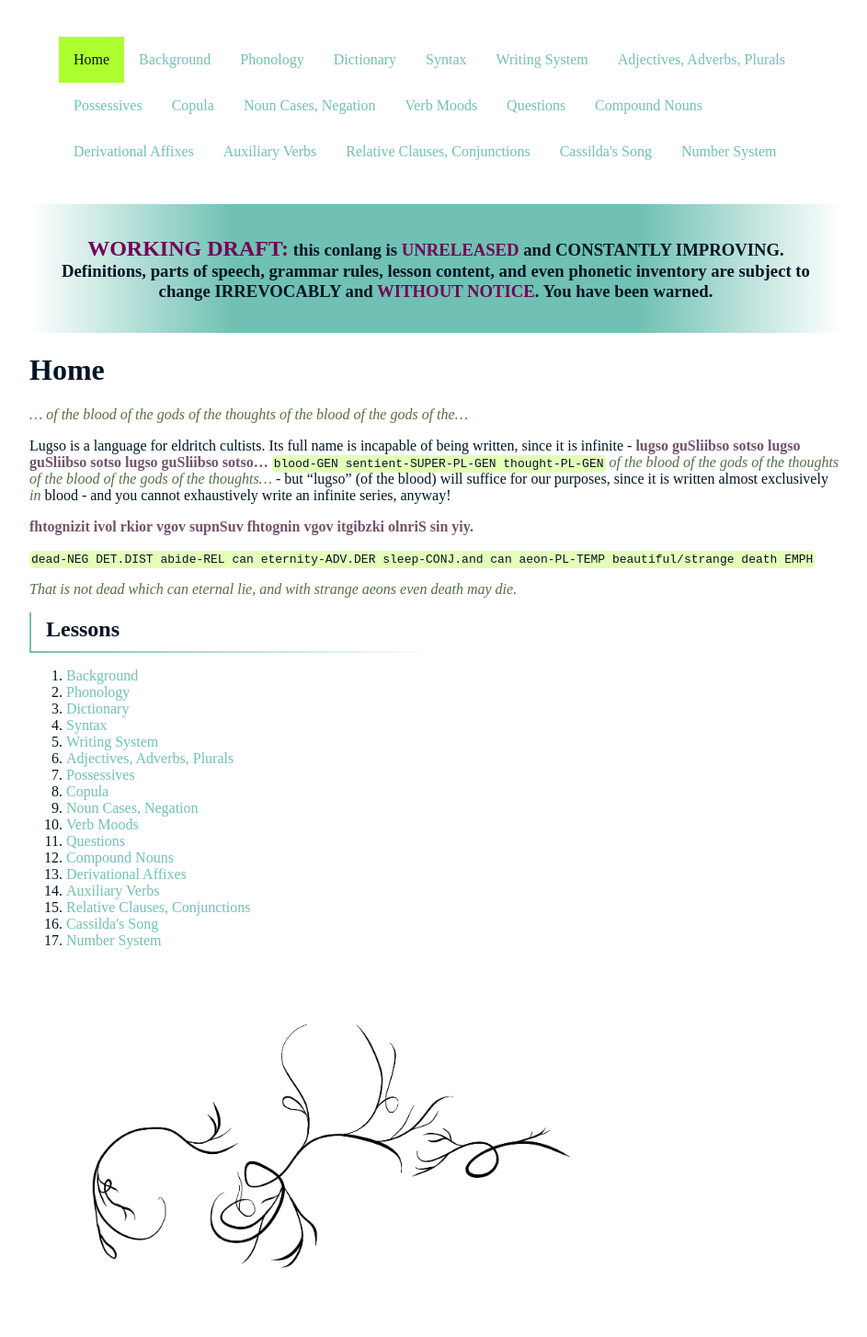
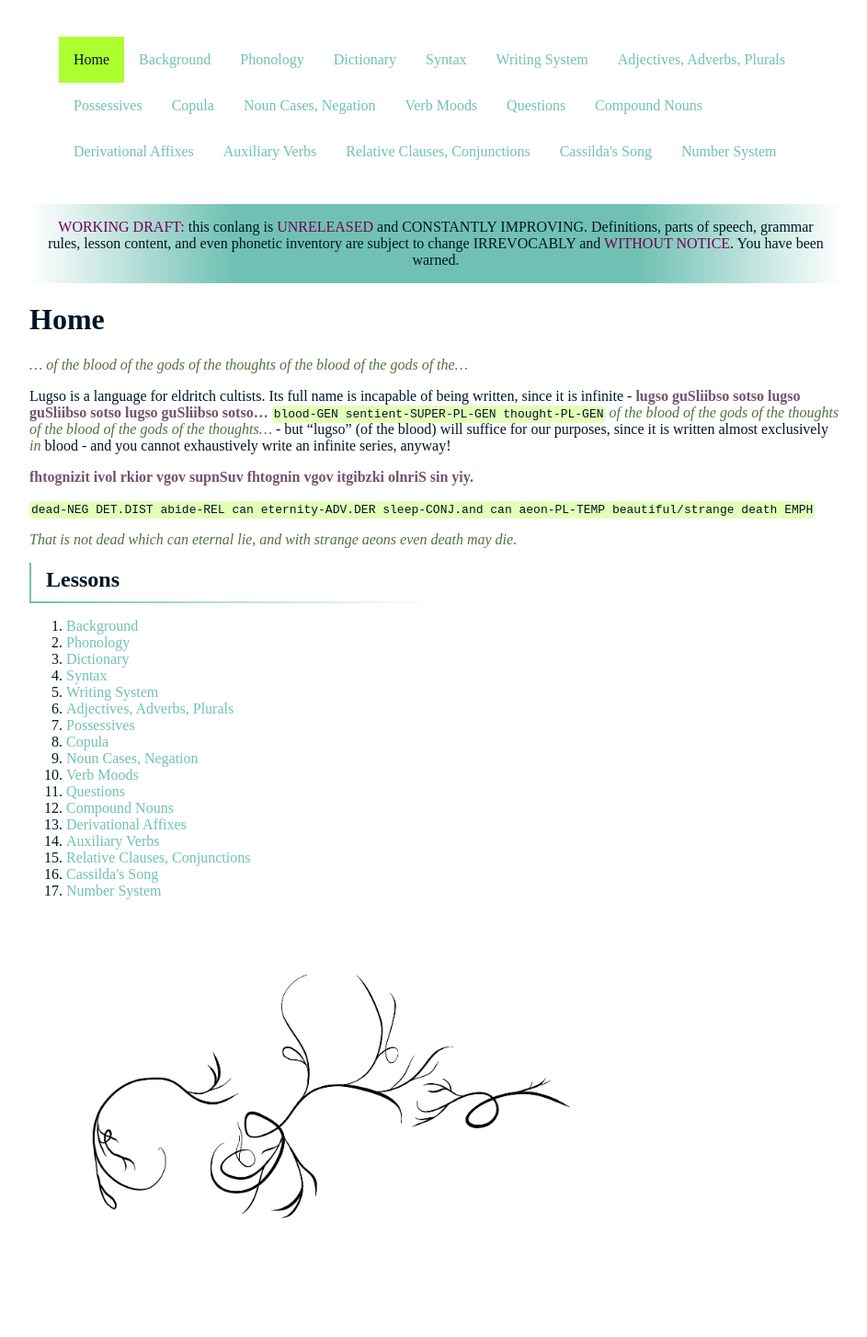
Before and after one commit to 0x70b1a5/lugso, a Jekyll site: the page built from index.md, in a window 1280 px wide. Shown: the whole page at 92% size, without its empty margins (166-1109 px from the left). Built offline with Jekyll 4.4.1, drawn with Linux system fonts in a browser that asks for light colours; after the commit the page ends 1400 px from its top, so only the background shows below that.

Commit message:
reduce size of notice

```diff
--- a/_layouts/default.html
+++ b/_layouts/default.html
@@ -25,9 +25,7 @@
         {% endfor %}
       </nav>
       <div class="notices">
-        <h3>
-          <span class="big red">WORKING DRAFT:</span> this conlang is <span class="red">UNRELEASED</span> and CONSTANTLY IMPROVING. Definitions, parts of speech, grammar rules, lesson content, and even phonetic inventory are subject to change IRREVOCABLY and <span class="red">WITHOUT NOTICE</span>. You have been warned.
-        </h3>
+        <span class="red">WORKING DRAFT:</span> this conlang is <span class="red">UNRELEASED</span> and CONSTANTLY IMPROVING. Definitions, parts of speech, grammar rules, lesson content, and even phonetic inventory are subject to change IRREVOCABLY and <span class="red">WITHOUT NOTICE</span>. You have been warned.
       </div>
       <h1>{{ page.title }}</h1>
     </header>
```
